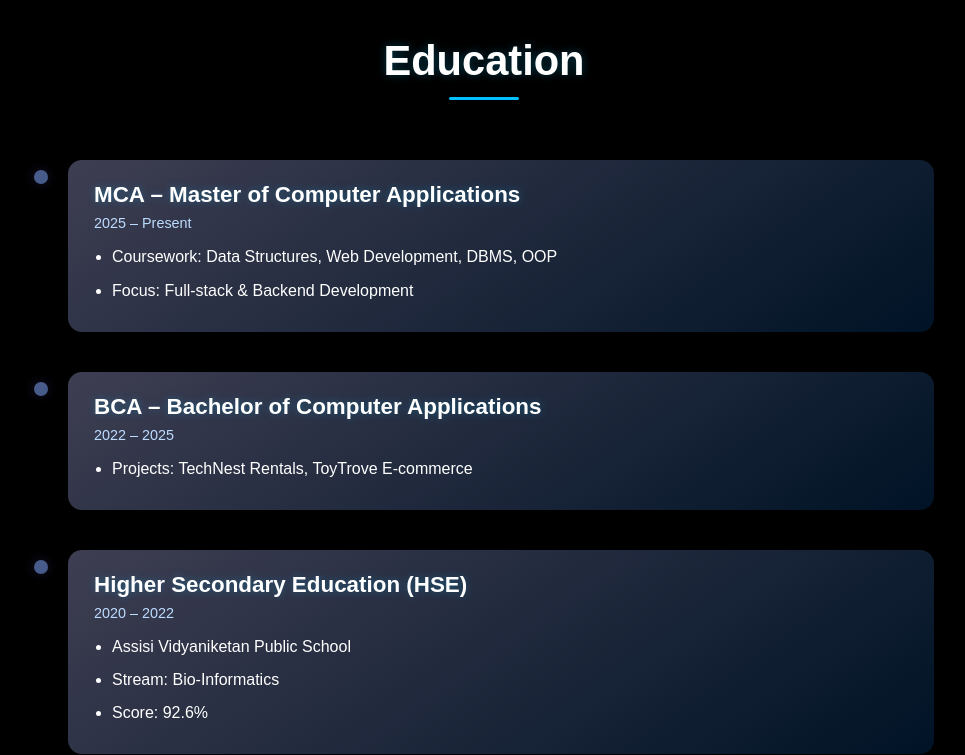
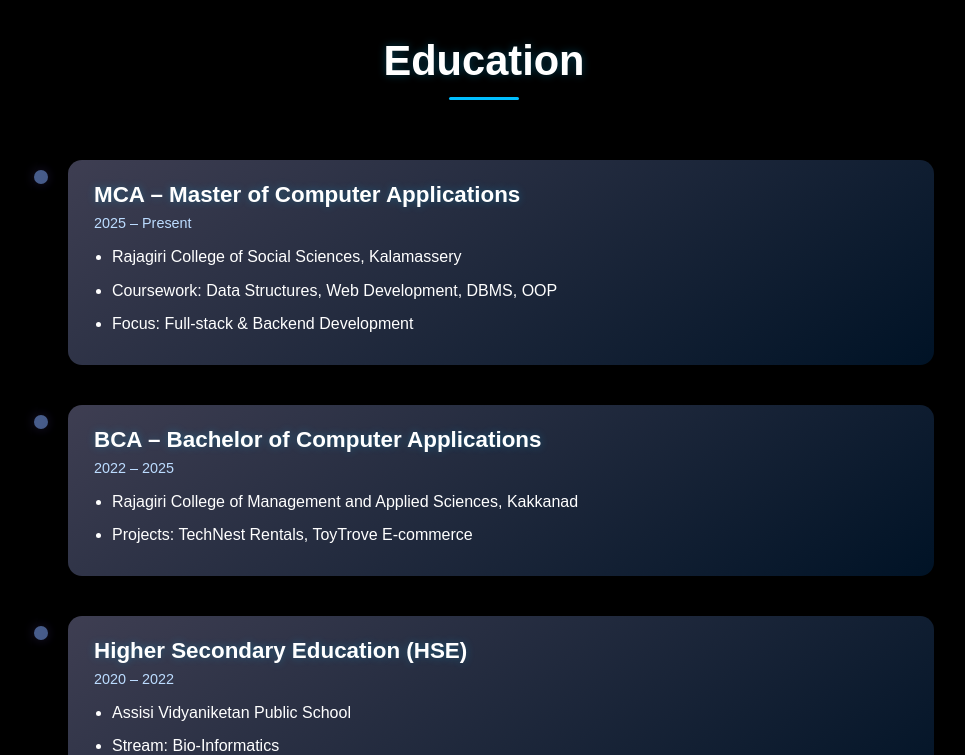
Before and after one commit to athubin/Portfolio, a Flask app: page / in a window 1280 px wide. Shown: the part 2856-3611 px from the top of the page, without its empty margins (156-1121 px from the left). Run offline with Flask 3, Linux system fonts and the light colour scheme.

Commit message:
Small UI update

```diff
--- a/templates/home.html
+++ b/templates/home.html
@@ -196,6 +196,7 @@
         <h3>MCA – Master of Computer Applications</h3>
         <span class="edu-year">2025 – Present</span>
         <ul>
+          <li>Rajagiri College of Social Sciences, Kalamassery</li>
           <li>Coursework: Data Structures, Web Development, DBMS, OOP</li>
           <li>Focus: Full-stack & Backend Development</li>
         </ul>
@@ -208,6 +209,7 @@
         <h3>BCA – Bachelor of Computer Applications</h3>
         <span class="edu-year">2022 – 2025</span>
         <ul>
+          <li>Rajagiri College of Management and Applied Sciences, Kakkanad</li>
           <li>Projects: TechNest Rentals, ToyTrove E-commerce</li>
         </ul>
       </div>
```
